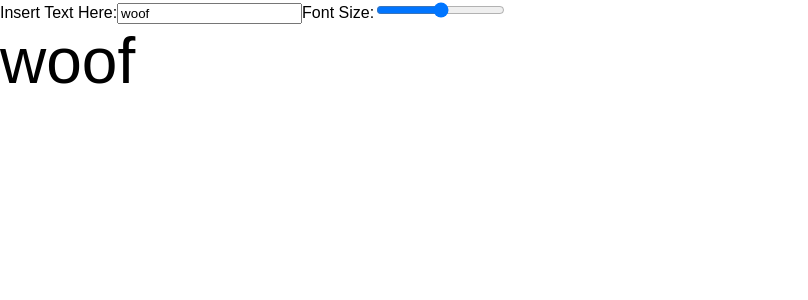
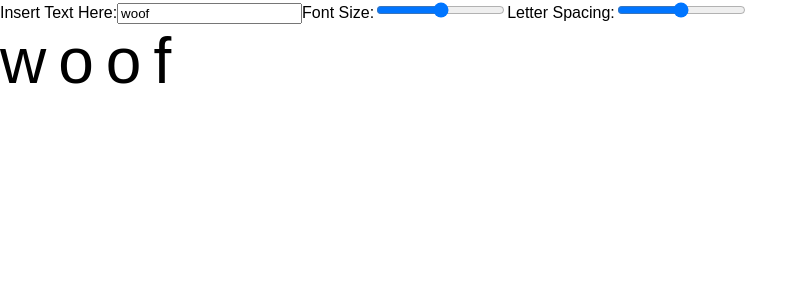
Before and after one commit to robnit/react-editor, a React (Create React App) app: page / in a window 1280 px wide. Shown: the top 300 px of the page, without its empty margins (0-808 px from the left). Built offline with nearby package versions, Linux system fonts and the light colour scheme.

Commit message:
add letter spacing controls

```diff
--- a/src/App.js
+++ b/src/App.js
@@ -8,7 +8,9 @@ class App extends Component {
     super();
     this.state = {
       outputText: 'woof',
-      fontSize: 64
+      fontSize: 64,
+      //Question: I'm using camelcase for 'letterSpacing', but in the DOM it reads as 'letter-spacing'. What's converting it?
+      letterSpacing: 12
     };
   }
 
@@ -17,19 +19,23 @@ class App extends Component {
   }
 
   handleFontSizeChange(value) {
-    console.log('value is', this.state.fontSize);
     this.setState({ fontSize: value });
   }
 
+  handleLetterSpacingChange(value) {
+    this.setState({ letterSpacing: value });
+  }
+
   render() {
-    const { outputText, fontSize } = this.state;
+    const { outputText, fontSize, letterSpacing } = this.state;
 
     return (
       <div>
         <Controls outputText={outputText}
           onTextChange={outputText => this.handleTextChange(outputText)}
-          onFontSizeChange={fontSize => this.handleFontSizeChange(fontSize)}/>
-        <Text outputText={outputText} fontSize={fontSize} />
+          onFontSizeChange={fontSize => this.handleFontSizeChange(fontSize)}
+          onLetterSpacingChange={letterSpacing => this.handleLetterSpacingChange(letterSpacing)}/>
+        <Text outputText={outputText} fontSize={fontSize} letterSpacing={letterSpacing} />
       </div>
     );
   }
@@ -38,7 +44,7 @@ class App extends Component {
 
 class Controls extends Component {
   render() {
-    const { outputText, onTextChange, fontSize, onFontSizeChange } = this.props;
+    const { outputText, onTextChange, fontSize, onFontSizeChange, letterSpacing, onLetterSpacingChange } = this.props;
 
     return (
       <div>
@@ -52,6 +58,11 @@ class Controls extends Component {
           <input name="fontSize" value={fontSize} type="range" min="0" max="100"
             onChange={({ target }) => onFontSizeChange(target.value)}/>
         </label>
+        <label>
+          Letter Spacing:
+          <input name="letterSpacing" value={letterSpacing} type="range" min="-50" max="150"
+            onChange={({ target }) => onLetterSpacingChange(target.value)}/>
+        </label>
       </div>
     );
   }
@@ -60,13 +71,13 @@ class Controls extends Component {
 class Text extends Component {
   render() {
 
-    const { outputText, fontSize } = this.props;
+    const { outputText, fontSize, letterSpacing } = this.props;
 
     return (
       <div>
         <div>
           <label>
-            <span style={{ fontSize:fontSize + 'px' }}>{outputText}</span>
+            <span style={{ fontSize:fontSize + 'px', letterSpacing:letterSpacing + 'px' }}>{outputText}</span>
           </label>
         </div>
 
```
